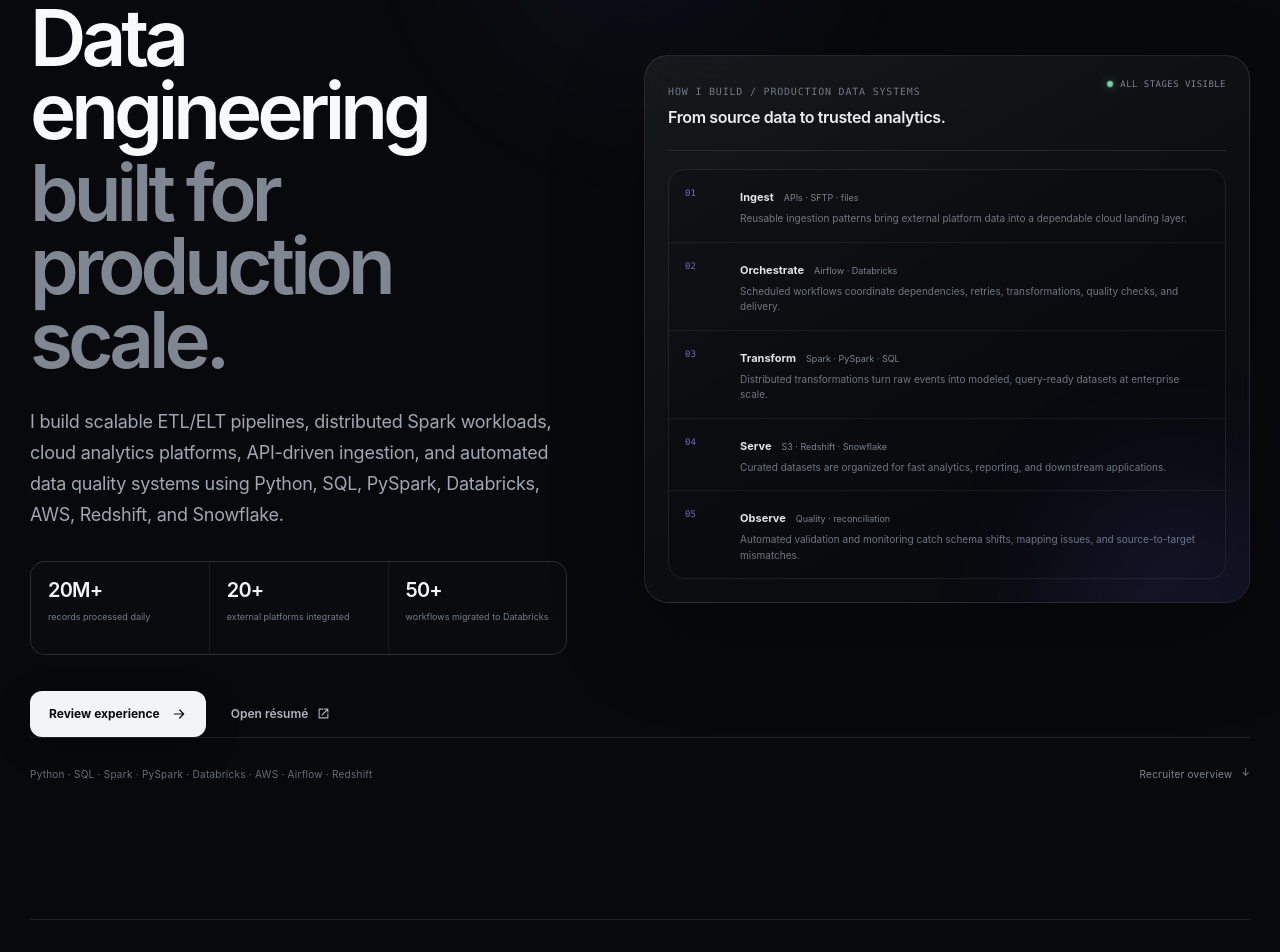
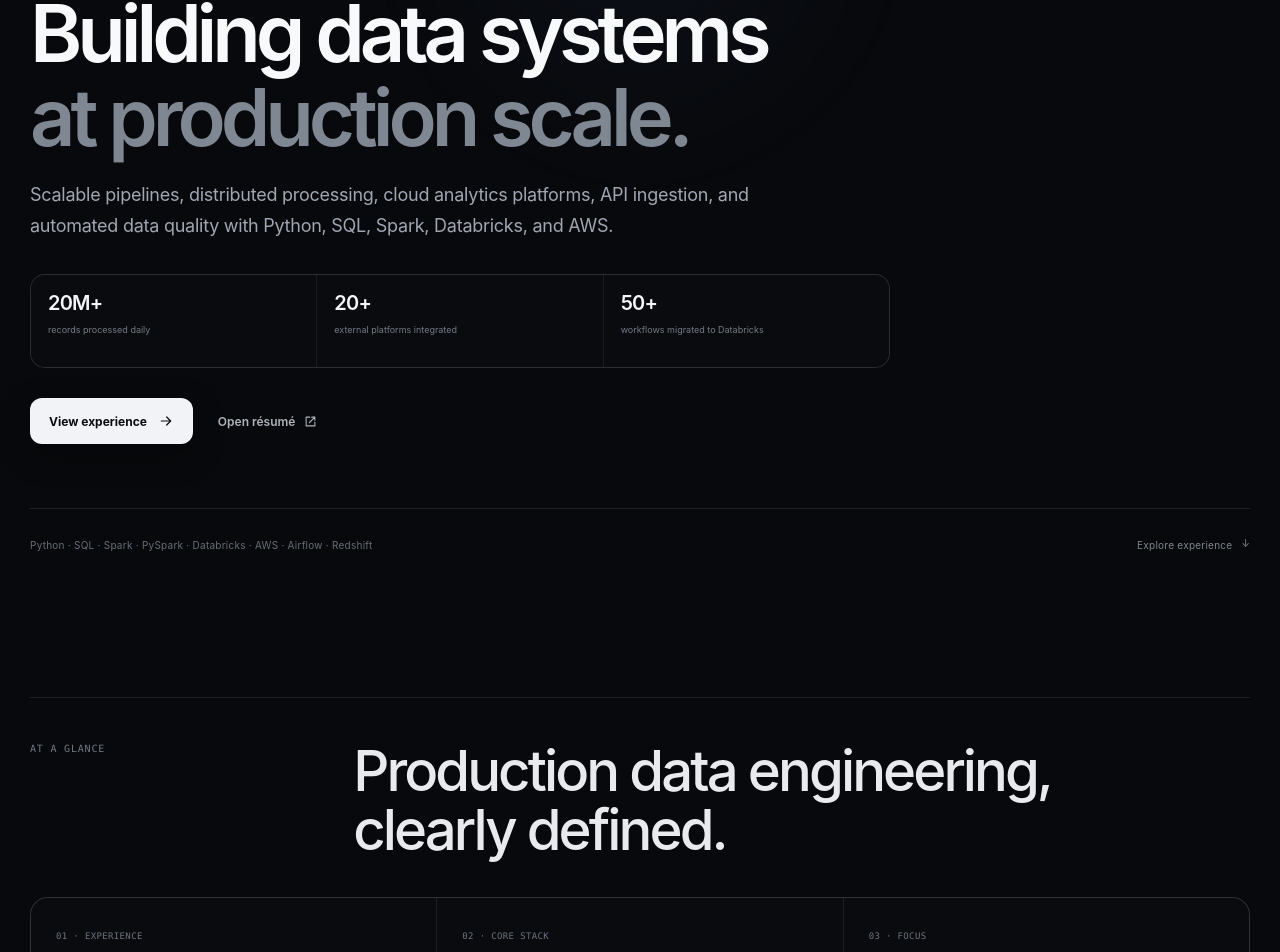
Before and after one commit to anveshsvemuri/anvesh-portfolio, a React (Vite) app: page / in a window 1280 px wide. Shown: the part 236-1188 px from the top of the page. Built offline with nearby package versions, Linux system fonts and the light colour scheme.

Commit message:
updated the design

```diff
--- a/src/App.css
+++ b/src/App.css
@@ -1674,7 +1674,7 @@
 }
 
 
-/* Recruiter clarity pass */
+/* Information clarity pass */
 .hero-role-line {
   margin-top: 22px;
   color: #a79cff;
@@ -1916,3 +1916,64 @@
     padding: 18px;
   }
 }
+
+
+/* V3 — compact opening hero */
+.hero {
+  min-height: auto;
+  padding-top: 156px;
+  padding-bottom: 54px;
+}
+
+.hero-grid {
+  display: block;
+  min-height: 0;
+}
+
+.hero-copy {
+  max-width: 980px;
+}
+
+.hero-copy h1 {
+  max-width: 920px;
+  margin-top: 22px;
+  font-size: clamp(56px, 6.2vw, 88px);
+  line-height: 0.96;
+}
+
+.hero-lede {
+  max-width: 780px;
+  margin-top: 25px;
+}
+
+.hero-facts {
+  max-width: 860px;
+  margin-top: 32px;
+}
+
+.hero-actions {
+  margin-top: 30px;
+}
+
+.hero-foot {
+  margin-top: 64px;
+}
+
+.snapshot-section {
+  padding-top: 92px;
+}
+
+@media (max-width: 760px) {
+  .hero {
+    padding-top: 124px;
+    padding-bottom: 34px;
+  }
+
+  .hero-copy h1 {
+    font-size: clamp(48px, 14vw, 66px);
+  }
+
+  .hero-foot {
+    margin-top: 44px;
+  }
+}
--- a/src/App.jsx
+++ b/src/App.jsx
@@ -6,39 +6,6 @@ const profile = {
   linkedin: 'https://www.linkedin.com/in/anveshvemuri',
   resume: '/resume/AnveshSVemuri_Resume.pdf',
 }
-
-const systemStages = [
-  {
-    short: '01',
-    name: 'Ingest',
-    label: 'APIs · SFTP · files',
-    detail: 'Reusable ingestion patterns bring external platform data into a dependable cloud landing layer.',
-  },
-  {
-    short: '02',
-    name: 'Orchestrate',
-    label: 'Airflow · Databricks',
-    detail: 'Scheduled workflows coordinate dependencies, retries, transformations, quality checks, and delivery.',
-  },
-  {
-    short: '03',
-    name: 'Transform',
-    label: 'Spark · PySpark · SQL',
-    detail: 'Distributed transformations turn raw events into modeled, query-ready datasets at enterprise scale.',
-  },
-  {
-    short: '04',
-    name: 'Serve',
-    label: 'S3 · Redshift · Snowflake',
-    detail: 'Curated datasets are organized for fast analytics, reporting, and downstream applications.',
-  },
-  {
-    short: '05',
-    name: 'Observe',
-    label: 'Quality · reconciliation',
-    detail: 'Automated validation and monitoring catch schema shifts, mapping issues, and source-to-target mismatches.',
-  },
-]
 
 const metrics = [
   { value: '20M+', label: 'records processed daily', note: 'Distributed PySpark workloads' },
@@ -155,9 +122,9 @@ const projects = [
   },
 ]
 
-const recruiterSnapshot = [
+const overviewItems = [
   {
-    label: 'Profile',
+    label: 'Experience',
     title: 'Data Engineer · 4+ years',
     copy: 'Production experience across cloud data platforms, distributed processing, warehouse engineering, orchestration, APIs, and data quality.',
   },
@@ -167,9 +134,9 @@ const recruiterSnapshot = [
     copy: 'Also hands-on with Airflow, Kafka, dbt, Redshift, Snowflake, S3, Glue, Lambda, Hive, REST APIs, Docker, and Git.',
   },
   {
-    label: 'Best fit',
-    title: 'Data Engineering · Data Platform · ML Data Infrastructure',
-    copy: 'Strongest fit for roles that need reliable ingestion, large-scale transformations, cloud analytics infrastructure, and AI-ready data systems.',
+    label: 'Focus',
+    title: 'Reliable data platforms at scale',
+    copy: 'I focus on dependable ingestion, large-scale transformations, cloud analytics infrastructure, and the data foundation behind AI-ready systems.',
   },
 ]
 
@@ -284,33 +251,6 @@ function Navbar() {
   )
 }
 
-function SystemMap() {
-  return (
-    <div className="system-card reveal reveal-delay-2">
-      <div className="system-card-top">
-        <div>
-          <span className="micro-label">How I build / production data systems</span>
-          <h3>From source data to trusted analytics.</h3>
-        </div>
-        <div className="live-pill"><span /> all stages visible</div>
-      </div>
-
-      <div className="system-visible-list" aria-label="Data engineering system stages">
-        {systemStages.map((item) => (
-          <div className="system-visible-row" key={item.name}>
-            <span className="system-visible-index">{item.short}</span>
-            <div>
-              <strong>{item.name}</strong>
-              <small>{item.label}</small>
-              <p>{item.detail}</p>
-            </div>
-          </div>
-        ))}
-      </div>
-    </div>
-  )
-}
-
 function Hero() {
   return (
     <section id="top" className="hero section-shell">
@@ -319,11 +259,11 @@ function Hero() {
           <div className="availability"><span /> Jersey City, NJ · New York metro</div>
           <div className="hero-role-line">DATA ENGINEER · 4+ YEARS EXPERIENCE</div>
           <h1>
-            Data engineering
-            <span>built for production scale.</span>
+            Building data systems
+            <span>at production scale.</span>
           </h1>
           <p className="hero-lede">
-            I build scalable ETL/ELT pipelines, distributed Spark workloads, cloud analytics platforms, API-driven ingestion, and automated data quality systems using Python, SQL, PySpark, Databricks, AWS, Redshift, and Snowflake.
+            Scalable pipelines, distributed processing, cloud analytics platforms, API ingestion, and automated data quality with Python, SQL, Spark, Databricks, and AWS.
           </p>
 
           <div className="hero-facts" aria-label="Key qualifications">
@@ -334,33 +274,32 @@ function Hero() {
 
           <div className="hero-actions">
             <a className="primary-button" href="#experience">
-              Review experience <ArrowIcon />
+              View experience <ArrowIcon />
             </a>
             <a className="text-link" href={profile.resume} target="_blank" rel="noreferrer">
               Open résumé <ExternalIcon />
             </a>
           </div>
         </div>
-        <SystemMap />
       </div>
 
-      <div className="hero-foot reveal reveal-delay-3">
+      <div className="hero-foot reveal reveal-delay-2">
         <span>Python · SQL · Spark · PySpark · Databricks · AWS · Airflow · Redshift</span>
-        <a href="#snapshot">Recruiter overview <span className="scroll-arrow">↓</span></a>
+        <a href="#experience">Explore experience <span className="scroll-arrow">↓</span></a>
       </div>
     </section>
   )
 }
 
-function RecruiterSnapshot() {
+function Overview() {
   return (
-    <section id="snapshot" className="section-shell snapshot-section">
+    <section id="overview" className="section-shell snapshot-section">
       <div className="snapshot-heading reveal">
-        <span className="micro-label">30-second recruiter snapshot</span>
-        <h2>What I can contribute immediately.</h2>
+        <span className="micro-label">At a glance</span>
+        <h2>Production data engineering, clearly defined.</h2>
       </div>
       <div className="snapshot-grid">
-        {recruiterSnapshot.map((item, index) => (
+        {overviewItems.map((item, index) => (
           <article className={`snapshot-card reveal reveal-delay-${index + 1}`} key={item.label}>
             <span>0{index + 1} · {item.label}</span>
             <h3>{item.title}</h3>
@@ -399,8 +338,8 @@ function Experience() {
       <SectionHeading
         index="01"
         eyebrow="Professional experience"
-        title="Experience recruiters can scan quickly."
-        copy="Every role below shows the systems I worked on, measurable impact, responsibilities, and the technologies used."
+        title="Building reliable data systems at production scale."
+        copy="Across each role, I focus on scalable processing, dependable delivery, measurable performance improvements, and systems teams can trust."
       />
 
       <div className="experience-list">
@@ -452,7 +391,7 @@ function Projects() {
         index="03"
         eyebrow="Selected work"
         title="Projects that demonstrate the work."
-        copy="Each project is labeled by status and shows exactly what it does, the technology used, and the repository a recruiter can inspect."
+        copy="Selected projects that show how I approach data products, analytics workflows, and the foundation for AI-enabled systems."
       />
 
       <div className="projects-list">
@@ -512,7 +451,7 @@ function Stack() {
         index="02"
         eyebrow="Technical skills"
         title="Technical skills, grouped by how I use them."
-        copy="A recruiter-friendly view of the languages, processing frameworks, cloud services, databases, orchestration, and engineering tools in my current toolkit."
+        copy="Languages, processing frameworks, cloud services, databases, orchestration, and engineering tools I use to build production data systems."
       />
 
       <div className="skills-grid">
@@ -658,7 +597,7 @@ function App() {
       <Navbar />
       <main>
         <Hero />
-        <RecruiterSnapshot />
+        <Overview />
         <Experience />
         <Proof />
         <Stack />
```
